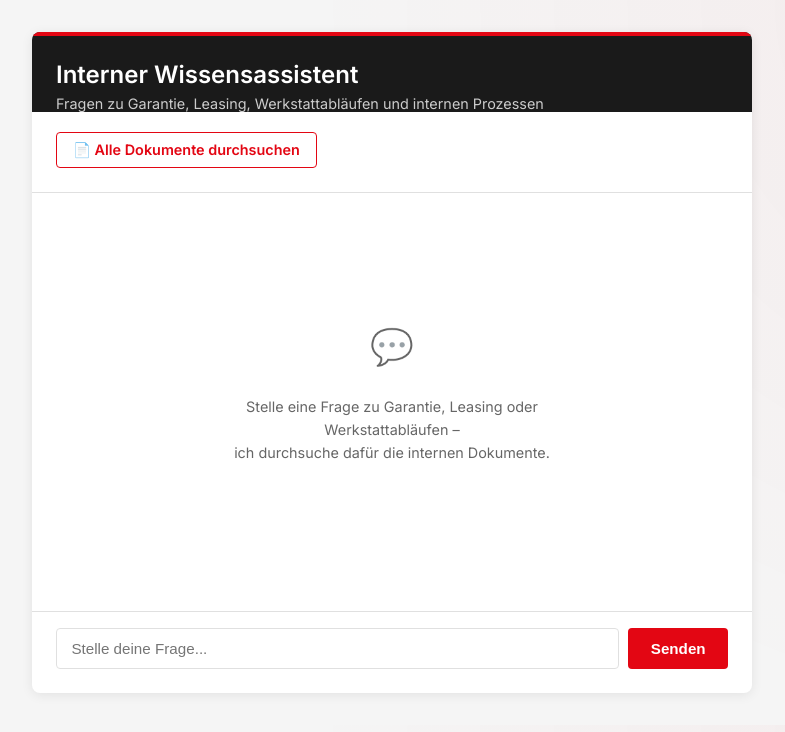
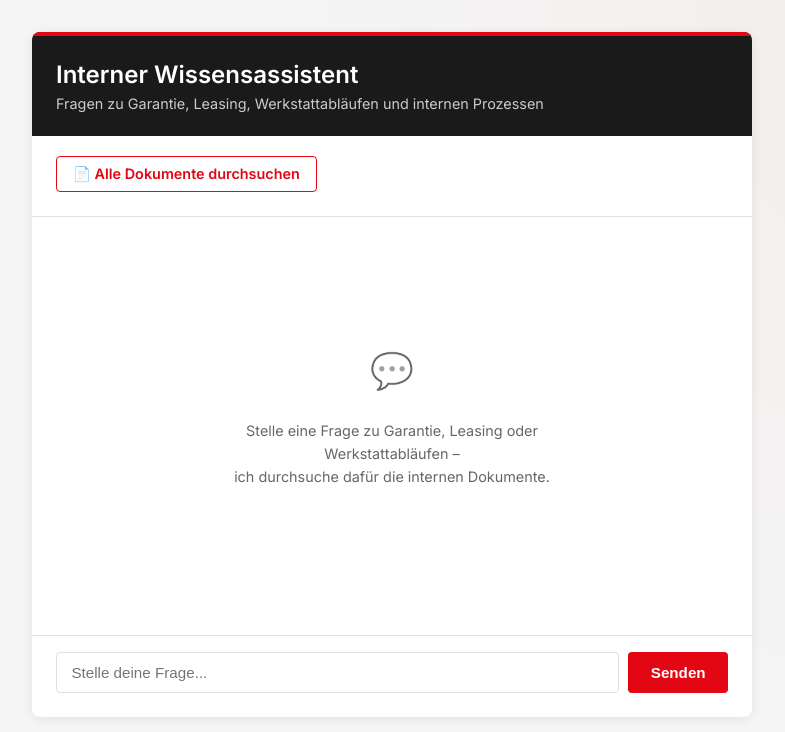
Before and after one commit to vincentkoenig/Automotive-RAG-Assistant, a Flask app: page / in a window 1280 px wide. Shown: the top 732 px of the page, without its empty margins (248-1033 px from the left). Run offline with Flask 3, Linux system fonts and the light colour scheme.

Commit message:
fix: Spezifitäts-Konflikt behoben - Subtitle-Padding wurde von allgemeinerer Regel überschrieben

```diff
--- a/static/style.css
+++ b/static/style.css
@@ -45,7 +45,7 @@ body {
     border-top: 4px solid var(--color-primary);
 }
 
-.subtitle {
+.chat-container > p.subtitle {
     background-color: var(--color-dark);
     color: #cccccc;
     margin: 0;
```
